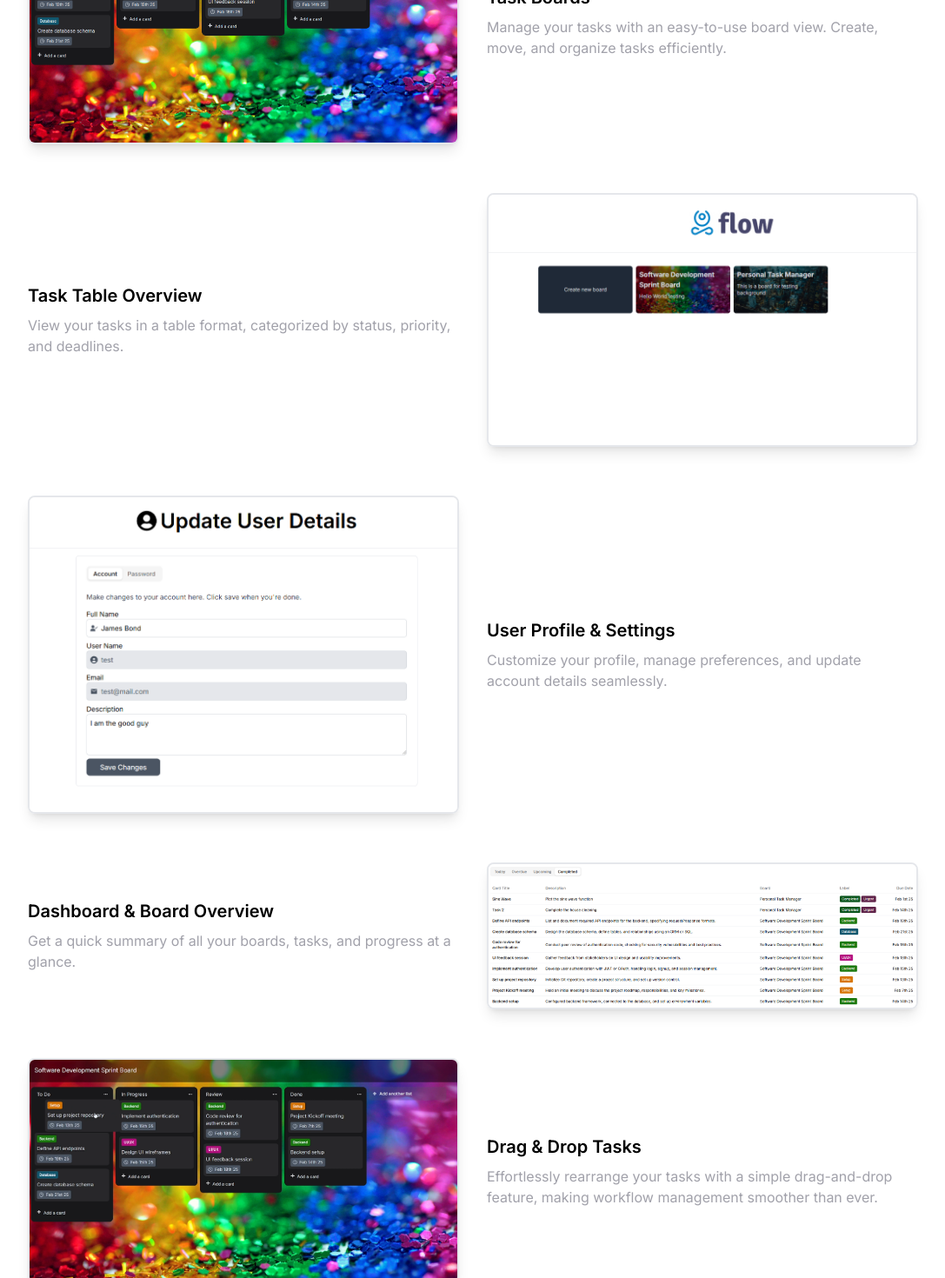
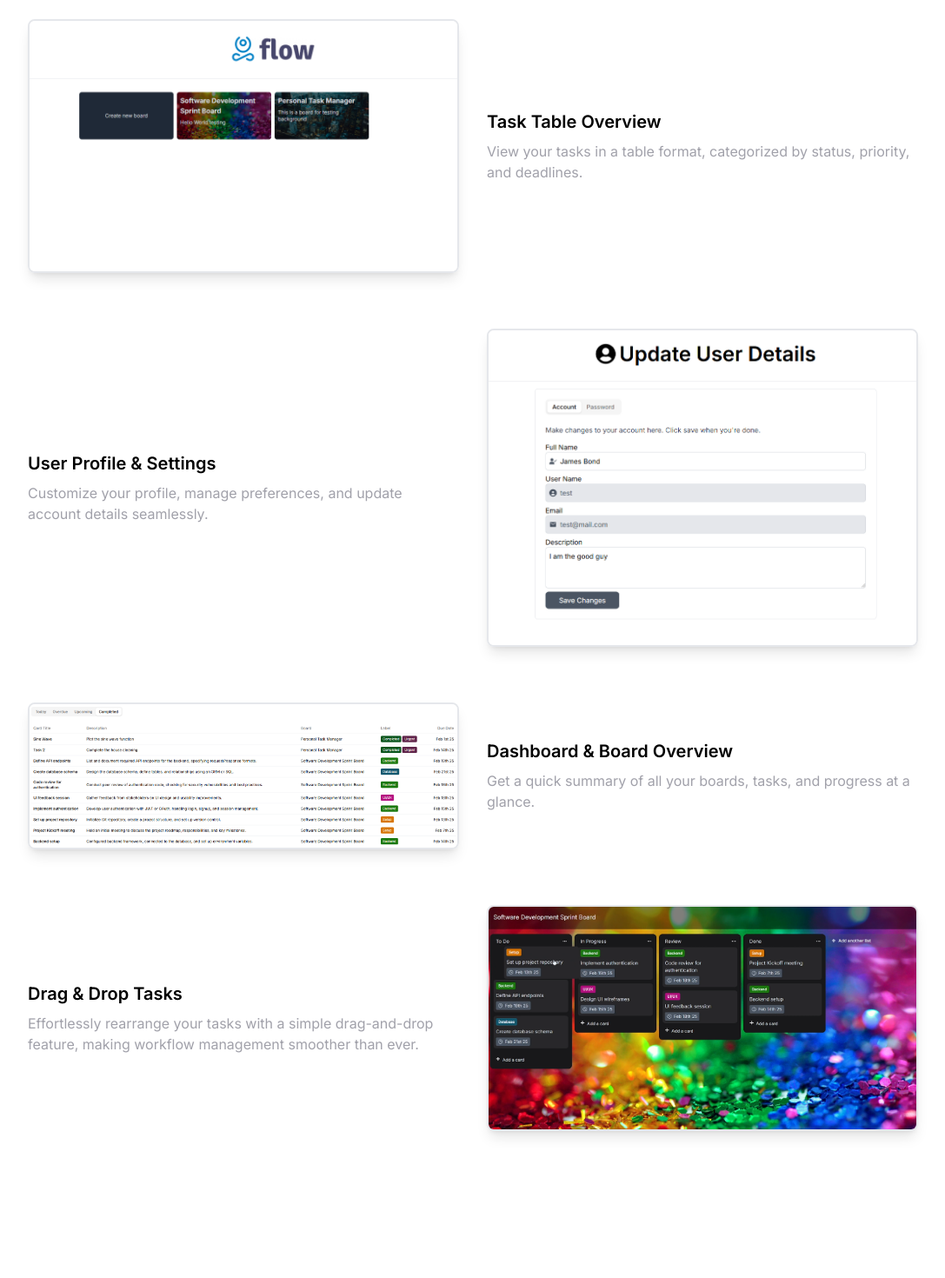
Before and after one commit to niranjanblank/flow_frontend, a Next.js app: page / in a window 1280 px wide. Shown: the part 1140-2610 px from the top of the page at 87% size, without its empty margins (96-1183 px from the left). After the commit the page ends 2505 px from the top, so only its background shows below. Built offline with nearby package versions, Linux system fonts and the light colour scheme.

Commit message:
feature card with animation for home page added

```diff
--- /dev/null
+++ b/app/components/HomePage/FeatureCard.tsx
@@ -0,0 +1,75 @@
+"use client";
+import Image from "next/image";
+import { motion } from "framer-motion";
+
+export function FeatureCard({ screenshot, title, subtitle, left }: { screenshot: string; title: string; subtitle: string; left: boolean }) {
+    return (
+        <div className={`grid grid-cols-1 md:grid-cols-2 gap-8 w-full max-w-5xl items-center mb-12`}>
+            {/* Conditionally Render Image First or Text First */}
+            {left ? (
+                <>
+                    {/* Image Section */}
+                    <motion.div
+
+                        initial={{ opacity: 0, x: -50 }} // Image moves in from left
+                        whileInView={{ opacity: 1, x: 0 }}
+                        viewport={{ once: true, amount: 0.3 }}
+                        whileHover={{ scale: 1.1 }}
+                        transition={{ duration: 0.6, ease: "easeOut" }}
+                    >
+                        <Image
+                            src={screenshot}
+                            alt={title}
+                            width={500}
+                            height={300}
+                            className="rounded-lg shadow-lg object-cover border-2"
+                        />
+                    </motion.div>
+
+                    {/* Text Section with Opposite Animation */}
+                    <motion.div
+                        className="text-left"
+                        initial={{ opacity: 0, x: 50 }} // Moves in from right (opposite of image)
+                        whileInView={{ opacity: 1, x: 0 }}
+                        viewport={{ once: true, amount: 0.3 }}
+                        transition={{ duration: 0.6, ease: "easeOut" }}
+                    >
+                        <h4 className="text-xl font-semibold mb-2">{title}</h4>
+                        <p className="text-zinc-400">{subtitle}</p>
+                    </motion.div>
+                </>
+            ) : (
+                <>
+                    {/* Text Section with Opposite Animation */}
+                    <motion.div
+                        className="text-left"
+                        initial={{ opacity: 0, x: -50 }} // Moves in from left (opposite of image)
+                        whileInView={{ opacity: 1, x: 0 }}
+                        viewport={{ once: true, amount: 0.3 }}
+                        transition={{ duration: 0.6, ease: "easeOut" }}
+                    >
+                        <h4 className="text-xl font-semibold mb-2">{title}</h4>
+                        <p className="text-zinc-400">{subtitle}</p>
+                    </motion.div>
+
+                    {/* Image Section */}
+                    <motion.div
+                        initial={{ opacity: 0, x: 50 }} // Image moves in from right
+                        whileInView={{ opacity: 1, x: 0 }}
+                        viewport={{ once: true, amount: 0.3 }}
+                        whileHover={{ scale: 1.1 }}
+                        transition={{ duration: 0.6, ease: "easeOut" }}
+                    >
+                        <Image
+                            src={screenshot}
+                            alt={title}
+                            width={500}
+                            height={300}
+                            className="rounded-lg shadow-lg object-cover border-2"
+                        />
+                    </motion.div>
+                </>
+            )}
+        </div>
+    );
+}
--- a/app/page.tsx
+++ b/app/page.tsx
@@ -1,6 +1,42 @@
+
 import Image from "next/image";
 import Link from "next/link";
 import { FaTasks, FaRegCheckCircle, FaMobileAlt } from "react-icons/fa";
+
+import { FeatureCard } from "./components/HomePage/FeatureCard";
+
+const featureData = [
+    {
+        screenshot: "/assets/screenshots/1.png",
+        title: "Task Boards",
+        subtitle: "Manage your tasks with an easy-to-use board view. Create, move, and organize tasks efficiently.",
+        left: false
+    },
+    {
+        screenshot: "/assets/screenshots/2.png",
+        title: "Task Table Overview",
+        subtitle: "View your tasks in a table format, categorized by status, priority, and deadlines.",
+        left: true
+    },
+    {
+        screenshot: "/assets/screenshots/4.png",
+        title: "User Profile & Settings",
+        subtitle: "Customize your profile, manage preferences, and update account details seamlessly.",
+        left: false
+    },
+    {
+        screenshot: "/assets/screenshots/3.png",
+        title: "Dashboard & Board Overview",
+        subtitle: "Get a quick summary of all your boards, tasks, and progress at a glance.",
+        left: true
+    },
+    {
+        screenshot: "/assets/screenshots/5.png",
+        title: "Drag & Drop Tasks",
+        subtitle: "Effortlessly rearrange your tasks with a simple drag-and-drop feature, making workflow management smoother than ever.",
+        left: false
+    }
+];
 
 export default function Home() {
     return (
@@ -48,99 +84,17 @@ export default function Home() {
 
         </main>
 
-        <div className="flex flex-col items-center justify-center min-h-screen gap-2 mb-40 ">
-            {/* Screenshot Showcase */}
-            <h3 className="text-2xl font-semibold mt-16 mb-6 text-center">See Flow in Action</h3>
-            <p className="text-lg mb-8 text-center max-w-2xl">
-                Get a sneak peek of Flow’s intuitive task management interface with real-world examples.
-            </p>
-
-            {/* Screenshot & Feature Description - Row 1 */}
-            <div className="grid grid-cols-1 md:grid-cols-2 gap-8 w-full max-w-5xl items-center mb-12">
-                <Image
-                    src="/assets/screenshots/1.png"
-                    alt="Flow Board Example"
-                    width={500}
-                    height={300}
-                    className="rounded-lg shadow-lg object-cover border-2"
+        <section className="flex flex-col items-center justify-center w-full gap-4 py-4">
+            {featureData.map((feature, index) => (
+                <FeatureCard
+                    key={index}
+                    screenshot={feature.screenshot}
+                    title={feature.title}
+                    subtitle={feature.subtitle}
+                    left={feature.left}
                 />
-                <div className="text-left">
-                    <h4 className="text-xl font-semibold mb-2">Task Boards</h4>
-                    <p className="text-zinc-400">
-                        Manage your tasks with an easy-to-use board view. Create, move, and organize tasks efficiently.
-                    </p>
-                </div>
-            </div>
-
-            {/* Screenshot & Feature Description - Row 2 (Reversed) */}
-            <div className="grid grid-cols-1 md:grid-cols-2 gap-8 w-full max-w-5xl items-center mb-12">
-                <div className="text-left">
-                    <h4 className="text-xl font-semibold mb-2">Task Table Overview</h4>
-                    <p className="text-zinc-400">
-                        View your tasks in a table format, categorized by status, priority, and deadlines.
-                    </p>
-                </div>
-                <Image
-                    src="/assets/screenshots/2.png"
-                    alt="Task Management Table View"
-                    width={500}
-                    height={300}
-                    className="rounded-lg shadow-lg object-cover border-2"
-                />
-            </div>
-
-            {/* Screenshot & Feature Description - Row 3 */}
-            <div className="grid grid-cols-1 md:grid-cols-2 gap-8 w-full max-w-5xl items-center mb-12">
-                <Image
-                    src="/assets/screenshots/4.png"
-                    alt="User Profile and Settings"
-                    width={500}
-                    height={300}
-                    className="rounded-lg shadow-lg object-cover border-2"
-                />
-                <div className="text-left">
-                    <h4 className="text-xl font-semibold mb-2">User Profile & Settings</h4>
-                    <p className="text-zinc-400">
-                        Customize your profile, manage preferences, and update account details seamlessly.
-                    </p>
-                </div>
-            </div>
-
-            {/* Screenshot & Feature Description - Row 4 (Reversed) */}
-            <div className="grid grid-cols-1 md:grid-cols-2 gap-8 w-full max-w-5xl items-center mb-12">
-                <div className="text-left">
-                    <h4 className="text-xl font-semibold mb-2">Dashboard & Board Overview</h4>
-                    <p className="text-zinc-400">
-                        Get a quick summary of all your boards, tasks, and progress at a glance.
-                    </p>
-                </div>
-                <Image
-                    src="/assets/screenshots/3.png"
-                    alt="Dashboard and Boards Overview"
-                    width={500}
-                    height={300}
-                    className="rounded-lg shadow-lg object-cover border-2"
-                />
-            </div>
-
-            {/* Screenshot & Feature Description - Row 5 (Drag and Drop) */}
-            <div className="grid grid-cols-1 md:grid-cols-2 gap-8 w-full max-w-5xl items-center">
-                <Image
-                    src="/assets/screenshots/5.png"
-                    alt="Drag and Drop Feature"
-                    width={500}
-                    height={300}
-                    className="rounded-lg shadow-lg object-cover border-2"
-                />
-                <div className="text-left">
-                    <h4 className="text-xl font-semibold mb-2">Drag & Drop Tasks</h4>
-                    <p className="text-zinc-400">
-                        Effortlessly rearrange your tasks with a simple drag-and-drop feature, making workflow management smoother than ever.
-                    </p>
-                </div>
-            </div>
-
-            </div>
+            ))}
+        </section>
         </>
     );
 }
--- a/package.json
+++ b/package.json
@@ -17,6 +17,7 @@
     "class-variance-authority": "^0.7.1",
     "clsx": "^2.1.1",
     "formik": "^2.4.5",
+    "framer-motion": "^12.4.3",
     "jwt-decode": "^4.0.0",
     "lucide-react": "^0.471.1",
     "moment": "^2.30.1",
```
Also changed, not shown: 1 other file (tests, documents, lock files or other folders).
